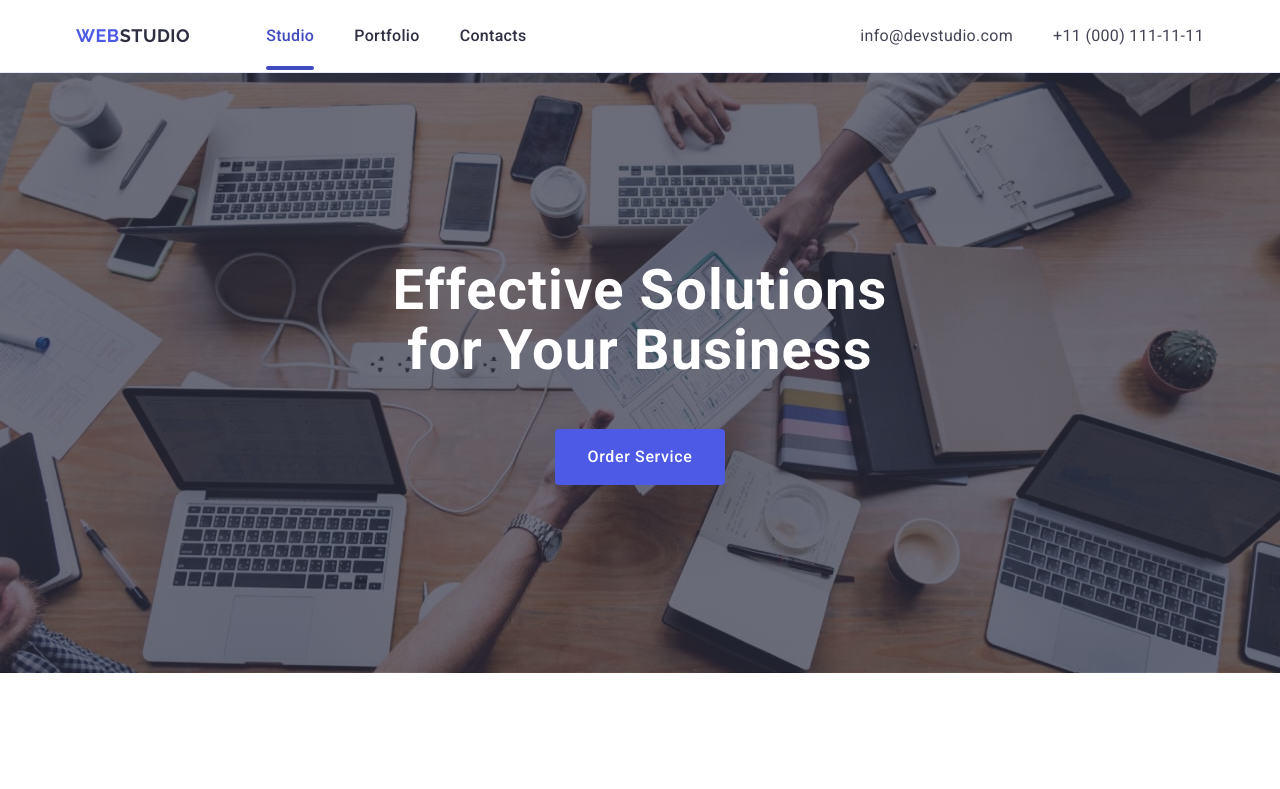
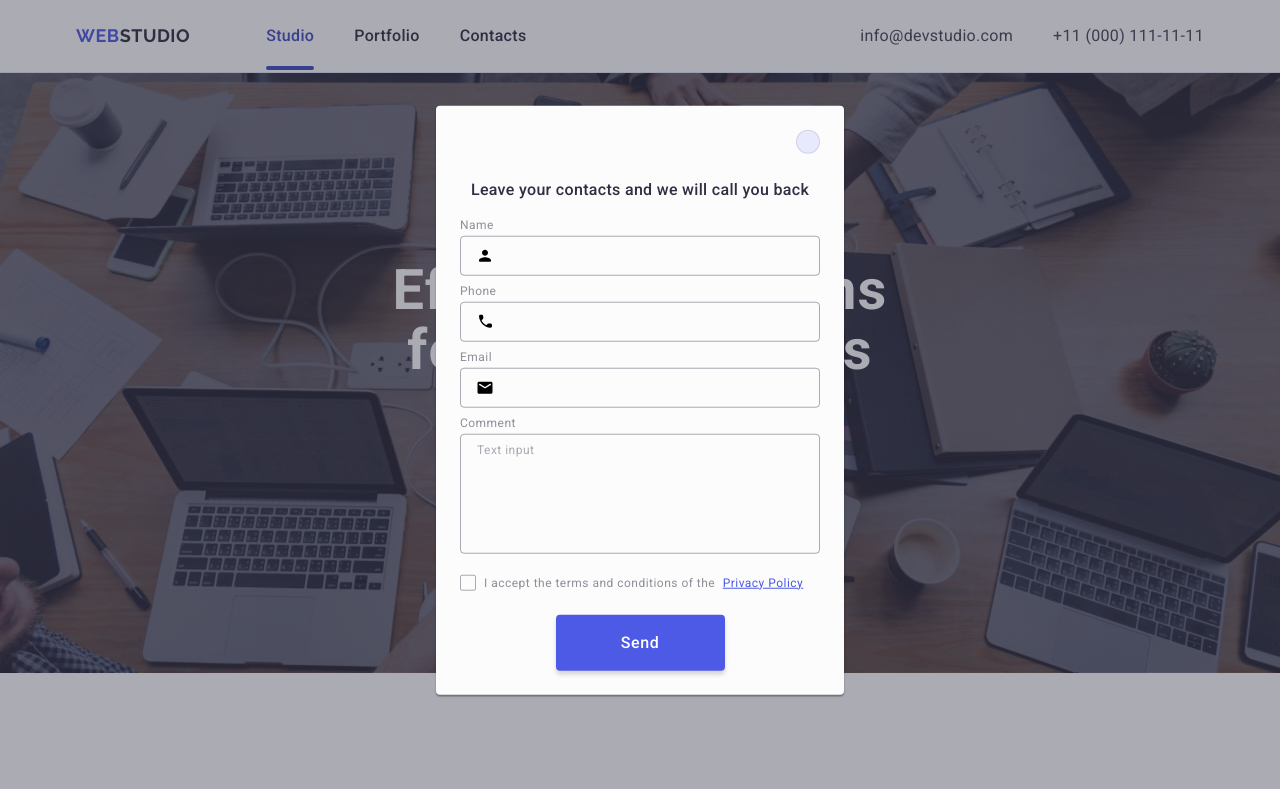
Before and after one commit to Hanna-Chupryna/goit-markup-hw-05, a plain HTML site: page index.html in a window 1280 px wide. Shown: the top 789 px of the page. Drawn offline with nearby package versions, Linux system fonts and the light colour scheme.

Commit message:
finished-hw-05-11

```diff
--- a/css/styles.css
+++ b/css/styles.css
@@ -730,11 +730,10 @@ img {
 
 .check-text {
   color: #8e8f99;
-  /* Small Text */
   font-size: 12px;
   line-height: 1.17;
   letter-spacing: 0.04em;
-  display: inline-flex;
+  display: block;
   align-items: center;
 }
 
--- a/index.html
+++ b/index.html
@@ -606,7 +606,7 @@
       </div>
     </footer>
 
-    <div class="backdrop">
+    <div class="backdrop is-open">
       <div class="modal">
         <button type="button" class="modal-btn">
           <svg class="modal-btn-icon" width="8" height="8">
```
